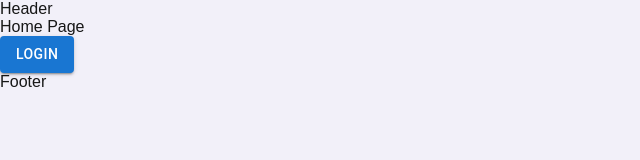
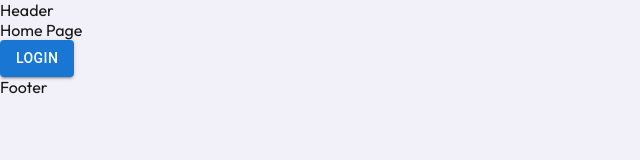
Before and after one commit to khademultourmartit/tmota-b2b, a Next.js app: page / in a window 1280 px wide. Shown: the top 160 px of the page, without its empty margins (0-640 px from the left). Built offline with nearby package versions, Linux system fonts and the light colour scheme.

Commit message:
updateGlobal

```diff
--- a/src/app/globals.css
+++ b/src/app/globals.css
@@ -23,8 +23,8 @@ body {
 body {
   color: var(--foreground);
   background: var(--background);
-  font-family: Arial, Helvetica, sans-serif;
-  /* font-family: "Outfit", sans-serif; */
+  /* font-family: Arial, Helvetica, sans-serif; */
+  font-family: "Outfit", sans-serif;
   -webkit-font-smoothing: antialiased;
   -moz-osx-font-smoothing: grayscale;
 }
```
